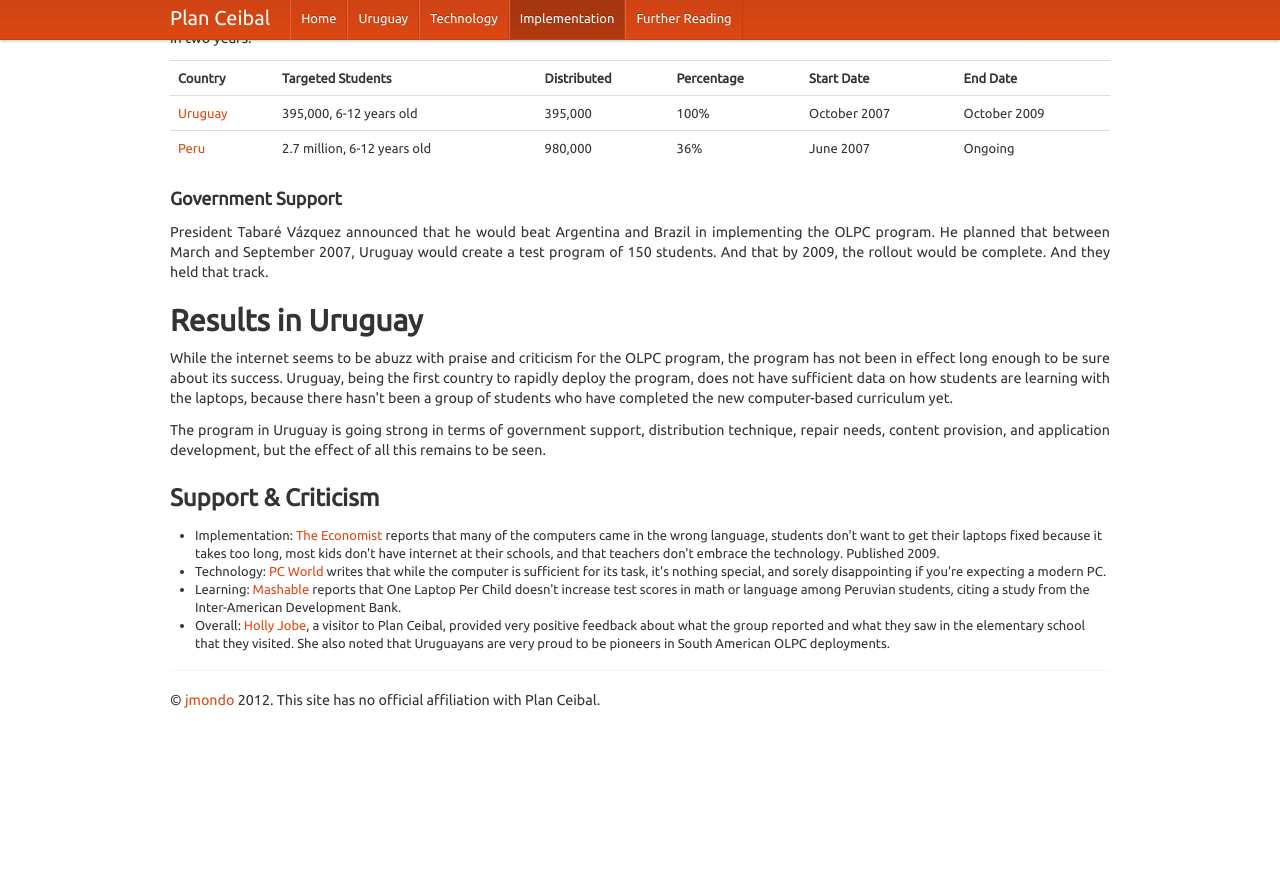
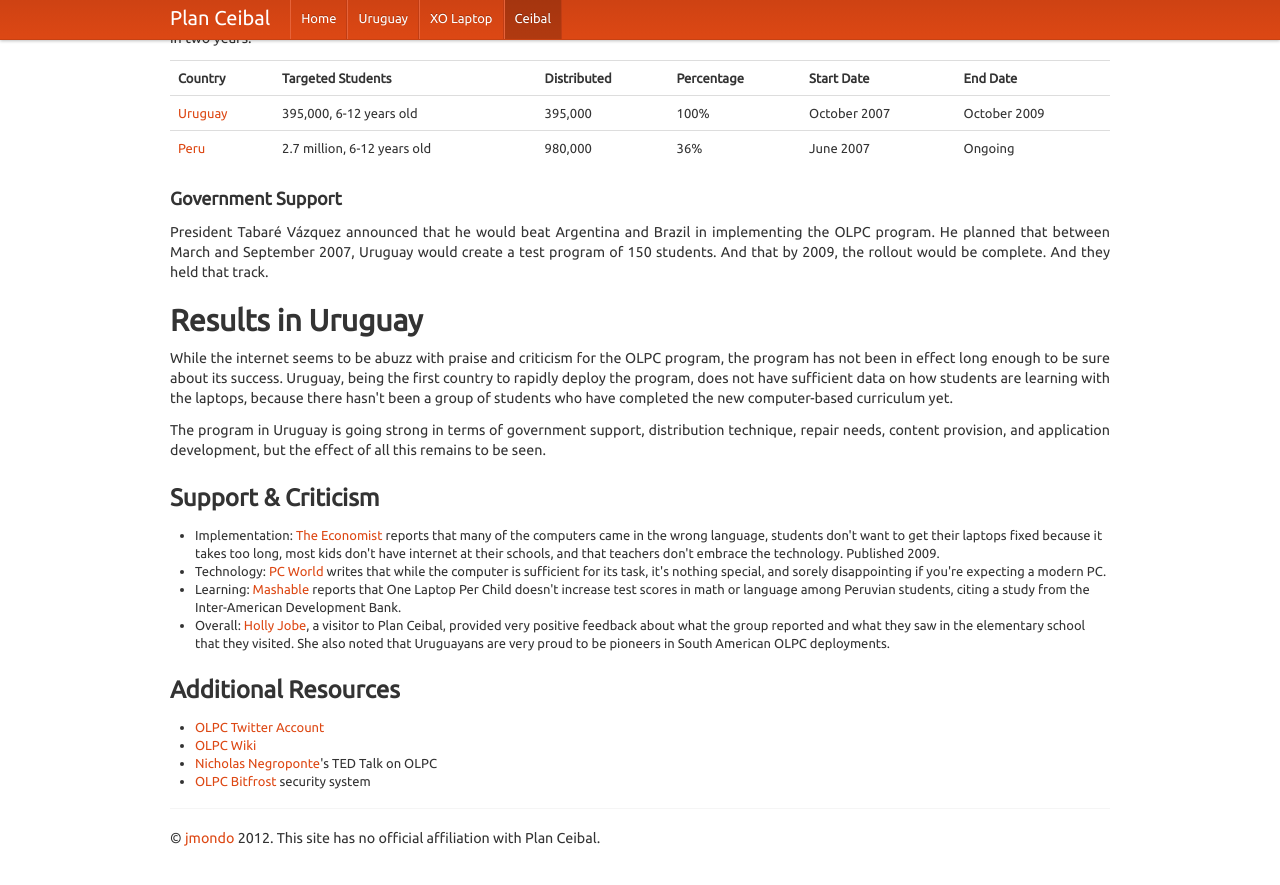
Before and after one commit to jmondos-static-sites/plan-ceibal, a Jekyll site: the page built from implementation.html, in a window 1280 px wide and 900 px high, scrolled down 505 px. Shown: the top 885 px of the window. Built offline with Jekyll 4.4.1, drawn with Linux system fonts in a browser that asks for light colours; before the commit the page ends 1267 px from its top, so only the background shows below that.

Commit message:
move future reading, change titles

```diff
--- a/_config.yml
+++ b/_config.yml
@@ -3,9 +3,7 @@ navigation:
   url: /index.html
 - text: Uruguay
   url: /uruguay.html
-- text: Technology
+- text: XO Laptop
   url: /technology.html
-- text: Implementation
+- text: Ceibal
   url: /implementation.html
-- text: Further Reading
-  url: /resources.html
--- a/implementation.html
+++ b/implementation.html
@@ -64,3 +64,13 @@ title: Home
   <li>Learning: <a href="http://mashable.com/2012/04/09/one-laptop-per-child-study/">Mashable</a> reports that One Laptop Per Child doesn't increase test scores in math or language among Peruvian students, citing a study from the Inter-American Development Bank.</li>
   <li>Overall: <a href="http://cosnintltrips.wordpress.com/2011/11/28/uruguay-notes-holly-jobe/">Holly Jobe</a>, a visitor to Plan Ceibal, provided very positive feedback about what the group reported and what they saw in the elementary school that they visited. She also noted that Uruguayans are very proud to be pioneers in South American OLPC deployments.</li>
 </ul>
+
+
+<h2>Additional Resources</h2>
+
+<ul>
+  <li><a href="https://twitter.com/#!/OLPC">OLPC Twitter Account</a></li>
+  <li><a href="http://wiki.laptop.org/go/The_OLPC_Wiki">OLPC Wiki</a></li>
+  <li><a href="http://www.ted.com/talks/nicholas_negroponte_on_one_laptop_per_child.html">Nicholas Negroponte</a>'s TED Talk on OLPC</li>
+  <li><a href="http://lwn.net/Articles/221052/">OLPC Bitfrost</a> security system</li>
+</ul>
```
Also changed, not shown: resources.html (deleted, +0 -13 lines).
